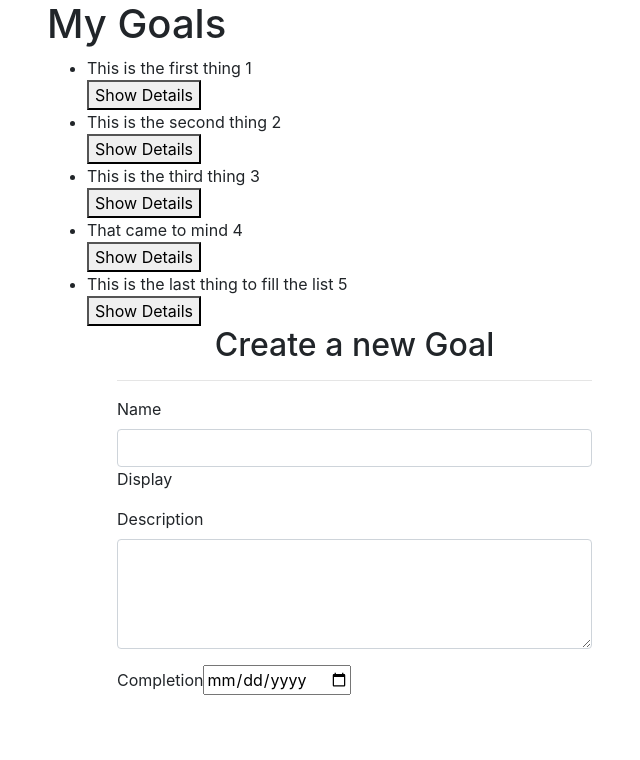
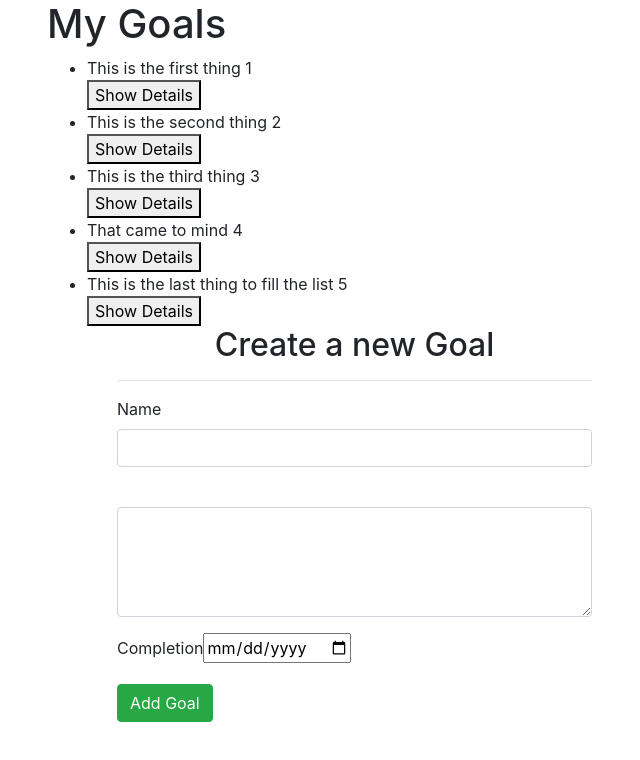
Before and after one commit to FrancisFlow/goalsapp, an Angular app: page / in a window 1280 px wide. Shown: the top 760 px of the page, without its empty margins (38-678 px from the left). Built offline with nearby package versions, Linux system fonts and the light colour scheme.

Commit message:
Added form and function to push new goals

```diff
--- a/src/app/goal-form/goal-form.component.html
+++ b/src/app/goal-form/goal-form.component.html
@@ -1,23 +1,42 @@
 <div class="container-fluid">
     <h2 class="text-center">Create a new Goal</h2>
     <hr>
-    <form #goalForm=ngForm>
+    <form (ngSubmit)='submitGoal()' #goalForm=ngForm>
         <div class="form-group">
 
             <label for="name">Name</label>
-            <input  [(ngModel)]="newGoal.name" name="name" type="text" required class="form-control" id="name">
-            Display {{newGoal.name}}
+            <input  [(ngModel)]="newGoal.name" name="name" type="text" class="form-control" id="name" #name="ngModel" required>
+            <!-- Display {{newGoal.name}} -->
+            <div [hidden]="name.valid || name.pristine" class="alert alert-danger">
+             <p>
+                 Valid name is required!!
+             </p>
+
+            </div>
         </div>
         <div class="form-group">
 
-            <label for="description">Description</label>
-            <textarea class="form-control" id="description" rows="4" required></textarea>
+            <label for="details"></label>
+            <textarea class="form-control" id="details" rows="4" [(ngModel)]="newGoal.details" name="details" #details='ngModel' required></textarea>
+            <!-- Display {{newGoal.details}} -->
+            <div [hidden]='details.valid || details.pristine' class="alert alert-danger" >
+                <p>
+                    Valid description is required!!
+                </p>
+
+            </div>
 
         </div>
         <div class="form-group">
             <label for="complete">Completion</label>
-            <input type='date' id="complete" required>
+            <input type='date' id="complete"  [(ngModel)]="newGoal.completionDate" name="completionDate" #completionDate='ngModel' required>
+        </div>
+        <div [hidden]="completionDate.valid || completionDate.pristine" class="alert alert-danger"  >
+            <p>
+                Completion Date is required!!
+            </p>
 
         </div>
+        <button type="submit" class="btn btn-success" >Add Goal</button>
     </form>
   </div>
--- a/src/app/goal-form/goal-form.component.ts
+++ b/src/app/goal-form/goal-form.component.ts
@@ -1,4 +1,4 @@
-import { Component, OnInit } from '@angular/core';
+import { Component, OnInit, Output, EventEmitter } from '@angular/core';
 import { Goal } from '../goal';
 
 @Component({
@@ -8,6 +8,11 @@ import { Goal } from '../goal';
 })
 export class GoalFormComponent implements OnInit {
   newGoal = new Goal(0, "", "", new Date());
+  @Output() addGoal = new EventEmitter<Goal>();
+
+  submitGoal() {
+    this.addGoal.emit(this.newGoal);
+  }
 
   constructor() { }
 
--- a/src/app/goal/goal.component.html
+++ b/src/app/goal/goal.component.html
@@ -12,8 +12,8 @@
         <!-- 'goal is the property in parent component.' -->
       </div>
       <div class="col-md-6">
-        <app-goal-form></app-goal-form>
+        <app-goal-form (addGoal)="addNewGoal($event)"></app-goal-form>
       </div>
     </ul>
-    <p *ngIf='goals.length>10'>Wacha mchezo, goals {{goals.length}}</p>
+    <p *ngIf='goals.length>6'>Wacha mchezo, goals {{goals.length}}</p>
   </div>
--- a/src/app/goal/goal.component.ts
+++ b/src/app/goal/goal.component.ts
@@ -14,6 +14,13 @@ export class GoalComponent implements OnInit {
   new Goal (4, "That came to mind",'Great is thy will', new Date() ),
   new Goal (5, 'This is the last thing to fill the list', 'Defeat, Khalil Ghibran', new Date(2021, 2, 4))
 ];
+
+addNewGoal(goal:Goal) {
+  let goalLength = this.goals.length;
+  goal.id = goalLength+1;
+  goal.completionDate =new Date(goal.completionDate);
+  this.goals.push(goal);
+}
 
 toggleDetails(index:any) {
   this.goals[index].showDescription = !this.goals[index].showDescription;
```
